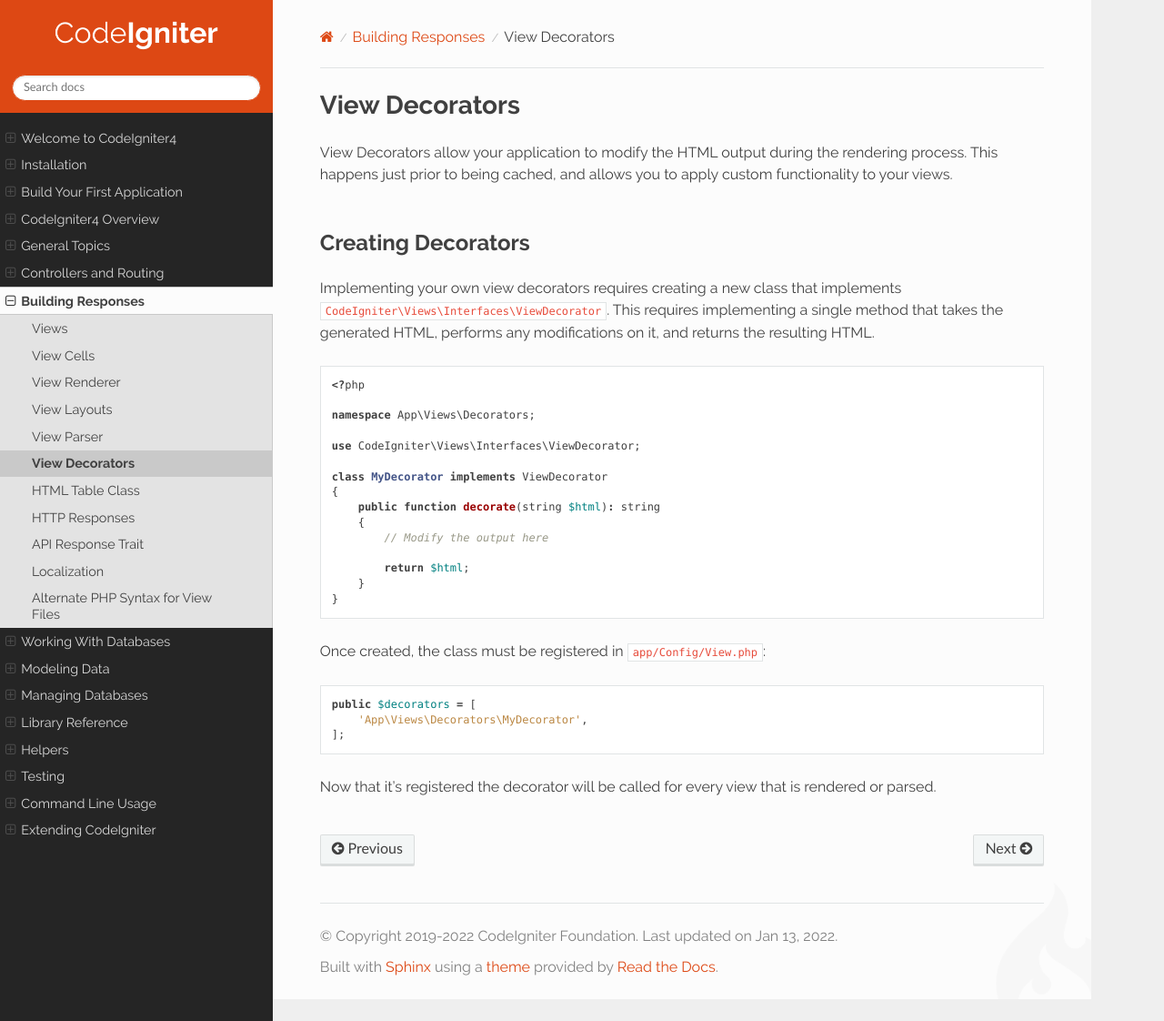
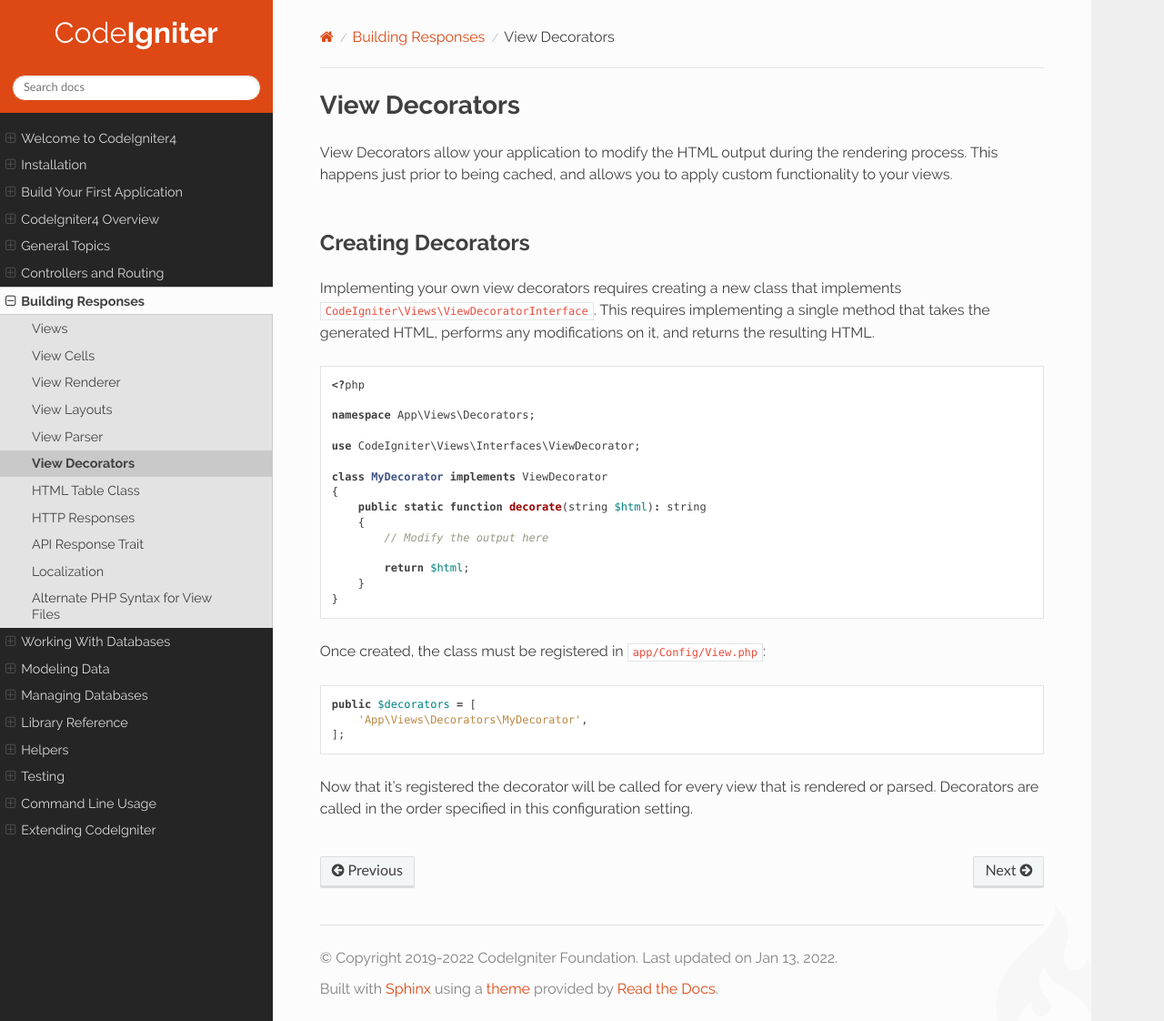
Before and after one commit to NEKOGET/ci4_user_guide_src, a Sphinx documentation site: the page built from source/outgoing/view_decorators.rst, in a window 1280 px wide and 1122 px high. Shown: the whole window at 91% size. Built offline with Sphinx 7.4.7 and the Read the Docs theme 2.0.0, drawn with Linux system fonts in a browser that asks for light colours.

Commit message:
Apply review suggestions

```diff
--- a/source/outgoing/view_decorators.rst
+++ b/source/outgoing/view_decorators.rst
@@ -9,7 +9,7 @@ prior to being cached, and allows you to apply custom functionality to your view
 Creating Decorators
 *******************
 
-Implementing your own view decorators requires creating a new class that implements ``CodeIgniter\Views\Interfaces\ViewDecorator``.
+Implementing your own view decorators requires creating a new class that implements ``CodeIgniter\Views\ViewDecoratorInterface``.
 This requires implementing a single method that takes the generated HTML, performs any modifications on it, and returns
 the resulting HTML.
 
@@ -23,7 +23,7 @@ the resulting HTML.
 
     class MyDecorator implements ViewDecorator
     {
-        public function decorate(string $html): string
+        public static function decorate(string $html): string
         {
             // Modify the output here
 
@@ -38,3 +38,4 @@ Once created, the class must be registered in ``app/Config/View.php``::
     ];
 
 Now that it's registered the decorator will be called for every view that is rendered or parsed.
+Decorators are called in the order specified in this configuration setting.
```
